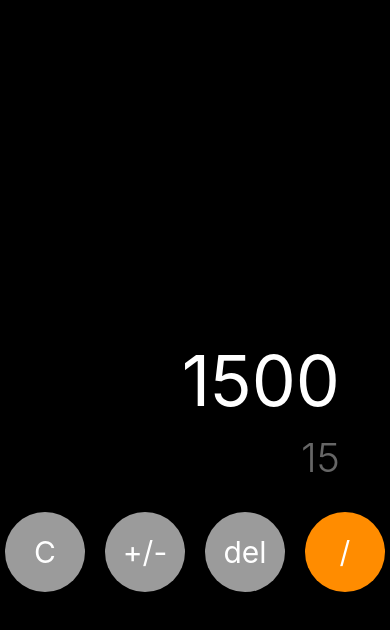
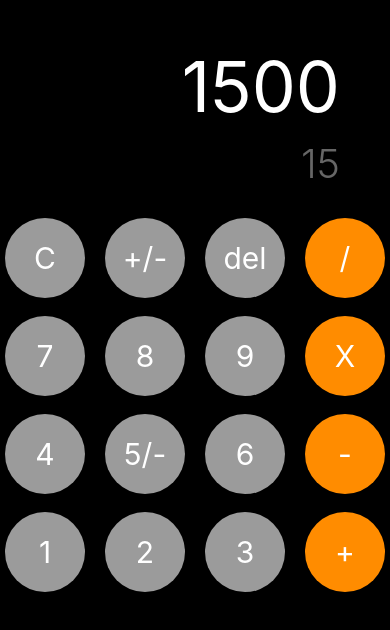
Before and after one commit to Nefta11/iosCalculator, a React Native app: screen / in a window 390 px wide. Shown: the part 214-844 px from the top of the page. Built offline with nearby package versions, Linux system fonts and the light colour scheme.

Commit message:
Reorganizar botones en CalculatorScreen para mejorar la estructura y legibilidad del código

```diff
--- a/src/presentation/screens/CalculatorScreen.tsx
+++ b/src/presentation/screens/CalculatorScreen.tsx
@@ -15,9 +15,28 @@ const CalculatorScreen = () => {
                 <CalculatorButton label="+/-" color={colors.lightGray} />
                 <CalculatorButton label="del" color={colors.lightGray} />
                 <CalculatorButton label="/" color={colors.orange} />
-
             </View>
 
+            <View style={styles.row}>
+                <CalculatorButton label="7" color={colors.lightGray} />
+                <CalculatorButton label="8" color={colors.lightGray} />
+                <CalculatorButton label="9" color={colors.lightGray} />
+                <CalculatorButton label="X" color={colors.orange} />
+            </View>
+
+            <View style={styles.row}>
+                <CalculatorButton label="4" color={colors.lightGray} />
+                <CalculatorButton label="5/-" color={colors.lightGray} />
+                <CalculatorButton label="6" color={colors.lightGray} />
+                <CalculatorButton label="-" color={colors.orange} />
+            </View>
+
+            <View style={styles.row}>
+                <CalculatorButton label="1" color={colors.lightGray} />
+                <CalculatorButton label="2" color={colors.lightGray} />
+                <CalculatorButton label="3" color={colors.lightGray} />
+                <CalculatorButton label="+" color={colors.orange} />
+            </View>
         </View >
     );
 };
```
